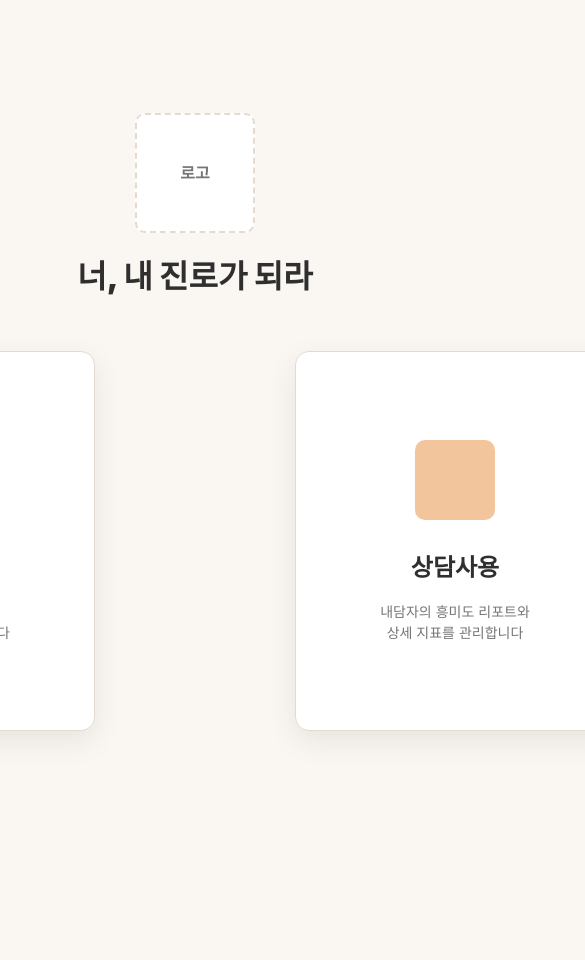
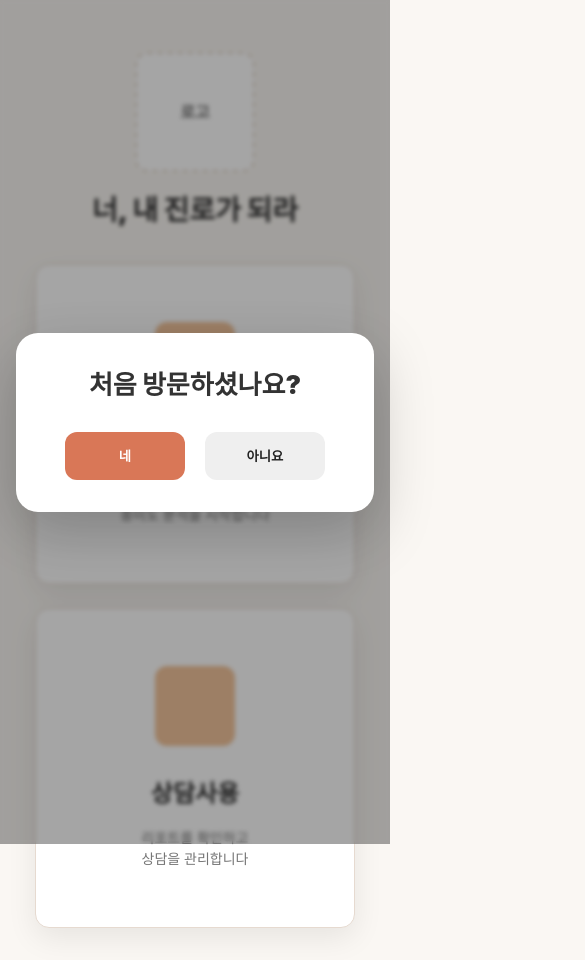
Before and after one commit to MUNJI-KANG/JINRO_IS_BACK, a React app in the folder JINRO_PROJ/frontend/: page / in a window 390 px wide. Shown: the top 960 px of the page, 585 px wide, since content can reach past the window. Before the commit the page ends 844 px from the top, so only its background shows below. Built offline with nearby package versions, Linux system fonts and the light colour scheme; no server answers; the HTML template or start-up script is replaced by a standard one.

Commit message:
home_onboarding

```diff
--- a/JINRO_PROJ/frontend/src/css/common_css/home.css
+++ b/JINRO_PROJ/frontend/src/css/common_css/home.css
@@ -1,128 +1,257 @@
 /* ===============================
-   HOME PAGE
+   HOME ROOT
 ================================ */
 
-.home-container {
-  display: flex;
-  flex-direction: column;
-  align-items: center;
-  justify-content: center;
+.home-container{
+  position:relative;
+  min-height:100vh;
+  width:100%;
+  padding:40px 20px;
+  box-sizing:border-box;
+  background:var(--bg-main);
 
-  width: 100vw;
-  height: 100vh;
+  display:flex;
+  flex-direction:column;
+  align-items:center;
+  justify-content:center;
 
-  padding: 20px;
-  box-sizing: border-box;
-
-  background: var(--bg-main);
+  overflow:hidden;
 }
 
 /* ===============================
    HEADER
 ================================ */
 
-.header-section {
-  text-align: center;
-  margin-bottom: 50px;
+.header-section{
+  text-align:center;
+  margin-bottom:60px;
+  position:relative;
+  z-index:1;
 }
 
-.logo-placeholder {
-  width: 120px;
-  height: 120px;
+.logo-placeholder{
+  width:120px;
+  height:120px;
+  border:2px dashed var(--border);
+  border-radius:12px;
 
-  border: 2px dashed var(--border);
-  border-radius: 10px;
+  display:flex;
+  align-items:center;
+  justify-content:center;
 
-  display: flex;
-  align-items: center;
-  justify-content: center;
-
-  margin: 0 auto 20px;
-
-  font-weight: bold;
-  color: var(--text-sub);
-
-  background: var(--bg-card);
+  margin:0 auto 22px;
+  font-weight:700;
+  color:var(--text-sub);
+  background:var(--bg-card);
 }
 
-.main-title {
-  color: var(--text-main);
-  font-size: 32px;
-  font-weight: 900;
+.main-title{
+  color:var(--text-main);
+  font-size:34px;
+  font-weight:900;
+  line-height:1.2;
 }
 
 /* ===============================
    CARD WRAPPER
 ================================ */
 
-.cards-wrapper {
-  display: flex;
-  gap: 200px;
+.cards-wrapper{
+  display:flex;
+  gap:120px;
+  flex-wrap:wrap;
+  justify-content:center;
+  position:relative;
+  z-index:1;
 }
 
 /* ===============================
    CARD
 ================================ */
 
-.card {
-  width: 320px;
-  height: 380px;
+.card{
+  width:320px;
+  height:380px;
+  border-radius:18px;
 
-  border-radius: 16px;
+  display:flex;
+  flex-direction:column;
+  align-items:center;
+  justify-content:center;
 
-  display: flex;
-  flex-direction: column;
-  align-items: center;
-  justify-content: center;
+  padding:30px;
+  box-sizing:border-box;
+  text-align:center;
 
-  padding: 30px;
-  text-align: center;
+  background:var(--bg-card);
+  border:1px solid var(--border);
 
-  background: var(--bg-card);
-
-  border: 1px solid var(--border);
-
-  cursor: pointer;
-
-  transition: all 0.25s ease;
+  cursor:pointer;
+  transition:all .25s ease;
 }
 
-/* hover */
-
-.card:hover {
-  background: var(--accent);
-  border: 2px solid var(--primary);
-  box-shadow: var(--shadow);
-  transform: translateY(-6px);
+.card:hover{
+  background:var(--accent);
+  border:2px solid var(--primary);
+  box-shadow:var(--shadow);
+  transform:translateY(-6px);
 }
 
 /* ===============================
    ICON
 ================================ */
 
-.icon-placeholder {
-  width: 80px;
-  height: 80px;
-
-  background: var(--secondary);
-  border-radius: 10px;
-
-  margin-bottom: 30px;
+.icon-placeholder{
+  width:80px;
+  height:80px;
+  background:var(--secondary);
+  border-radius:12px;
+  margin-bottom:30px;
 }
 
 /* ===============================
    TEXT
 ================================ */
 
-.card-title {
-  font-size: 24px;
-  font-weight: 800;
-  margin-bottom: 15px;
-  color: var(--text-main);
+.card-title{
+  font-size:24px;
+  font-weight:800;
+  margin-bottom:15px;
+  color:var(--text-main);
 }
 
-.card-desc {
-  font-size: 14px;
-  color: var(--text-sub);
-  line-height: 1.5;
+.card-desc{
+  font-size:14px;
+  color:var(--text-sub);
+  line-height:1.5;
 }
+
+/* ===============================
+   FIRST MODAL
+================================ */
+
+.first-modal-wrap{
+  position:fixed;
+  inset:0;
+
+  display:flex;
+  align-items:center;
+  justify-content:center;
+
+  background:rgba(0,0,0,.28);
+  z-index:20000;
+}
+
+.first-modal{
+  width:420px;
+  padding:44px;
+  box-sizing:border-box;
+
+  background:#ffffff;
+  border-radius:22px;
+
+  display:flex;
+  flex-direction:column;
+  align-items:center;
+  justify-content:center;
+
+  gap:28px;
+  box-shadow:0 20px 60px rgba(0,0,0,.22);
+}
+
+.first-modal-title{
+  font-size:26px;
+  font-weight:900;
+  text-align:center;
+  color:#333;
+}
+
+.first-modal-btns{
+  display:flex;
+  gap:20px;
+}
+
+.first-modal-btn{
+  width:120px;
+  height:48px;
+  border-radius:12px;
+  border:none;
+  font-weight:700;
+  cursor:pointer;
+  transition:all .2s ease;
+}
+
+.first-modal-btn.yes{
+  background:var(--primary);
+  color:#fff;
+}
+
+.first-modal-btn.no{
+  background:#efefef;
+  color:#222;
+}
+
+.first-modal-btn:hover{
+  transform:translateY(-1px);
+}
+
+/* ===============================
+   MODAL BLUR
+================================ */
+
+.modal-open::before{
+  content:"";
+  position:fixed;
+  inset:0;
+  backdrop-filter:blur(2px);
+  background:rgba(0,0,0,.10);
+  z-index:15000;
+  pointer-events:none;
+}
+
+/* ===============================
+   RESPONSIVE
+================================ */
+
+@media (max-width: 1024px){
+  .cards-wrapper{
+    gap:40px;
+  }
+}
+
+@media (max-width: 768px){
+  .home-container{
+    padding:32px 16px;
+    justify-content:flex-start;
+  }
+
+  .header-section{
+    margin-top:20px;
+    margin-bottom:36px;
+  }
+
+  .main-title{
+    font-size:28px;
+  }
+
+  .cards-wrapper{
+    gap:24px;
+  }
+
+  .card{
+    width:100%;
+    max-width:320px;
+    height:320px;
+  }
+
+  .first-modal{
+    width:min(420px, calc(100vw - 32px));
+    padding:32px 24px;
+  }
+
+  .first-modal-btns{
+    width:100%;
+    justify-content:center;
+    flex-wrap:wrap;
+  }
+}
--- /dev/null
+++ b/JINRO_PROJ/frontend/src/css/student_css/s_onboarding/HomeOnboarding.css
@@ -0,0 +1,86 @@
+.home-onboard-layer{
+  position:fixed;
+  inset:0;
+  background:rgba(0,0,0,.18);
+  z-index:9000;
+}
+
+.home-onboard-spot{
+  position:fixed;
+  border-radius:18px;
+  box-shadow:
+    0 0 0 9999px rgba(0,0,0,.18),
+    0 0 0 3px var(--primary);
+  z-index:9001;
+  pointer-events:none;
+  transition:
+    top .2s ease,
+    left .2s ease,
+    width .2s ease,
+    height .2s ease;
+}
+
+.home-onboard-guide{
+  position:fixed;
+  z-index:9002;
+  color:#ffffff;
+  text-align:center;
+  pointer-events:auto;
+}
+
+.home-onboard-title{
+  font-size:34px;
+  font-weight:900;
+  line-height:1.2;
+  margin-bottom:12px;
+  text-shadow:
+    0 4px 12px rgba(0,0,0,.35);
+}
+
+.home-onboard-desc{
+  font-size:18px;
+  line-height:1.6;
+  margin-bottom:20px;
+  text-shadow:
+    0 3px 10px rgba(0,0,0,.3);
+  word-break:keep-all;
+}
+
+.home-onboard-btn{
+  border:none;
+  cursor:pointer;
+  min-width:120px;
+  height:52px;
+  padding:0 28px;
+  border-radius:14px;
+  background:#ec8a63;
+  color:#ffffff;
+  font-size:18px;
+  font-weight:700;
+  box-shadow:0 10px 24px rgba(0,0,0,.18);
+  transition:all .2s ease;
+}
+
+.home-onboard-btn:hover{
+  transform:translateY(-1px);
+  opacity:.96;
+}
+
+.home-onboard-btn:active{
+  transform:translateY(1px);
+}
+
+@media (max-width: 768px){
+  .home-onboard-guide{
+    width:calc(100vw - 32px) !important;
+    left:16px !important;
+  }
+
+  .home-onboard-title{
+    font-size:28px;
+  }
+
+  .home-onboard-desc{
+    font-size:16px;
+  }
+}
--- a/JINRO_PROJ/frontend/src/pages/common/Home.jsx
+++ b/JINRO_PROJ/frontend/src/pages/common/Home.jsx
@@ -1,35 +1,51 @@
-import React, { useEffect } from "react";
-
-import { useNavigate, useNavigationType  } from "react-router-dom";
+import React, { useState } from "react";
+import { useNavigate } from "react-router-dom";
 
 import "../../css/common_css/home.css";
-import api from '../../services/app'
-import { useDispatch } from 'react-redux';
-import { clearVideos } from '../../redux/cVideos'
+import HomeOnboarding from "../student/s_onboarding/HomeOnboarding.jsx";
 
 const Home = () => {
   const navigate = useNavigate();
-  const dispatch = useDispatch();
 
-  useEffect(() => {
-    sessionStorage.clear();
-    localStorage.clear();
-    dispatch(clearVideos());
-    api.get('client/session/clear');
+  const [ask, setAsk] = useState(true);
+  const [onboard, setOnboard] = useState(false);
 
-  }, []);
+  const handleYes = () => {
+    localStorage.setItem("needAgreementOnboarding", "true");
 
-  const handleCounselorClick = () => {
-    navigate("/counselor/login");
+    setAsk(false);
+
+    setTimeout(() => {
+      setOnboard(true);
+    }, 150);
   };
 
-  // ✅ 이거 추가 안 해서 에러난 거야
-  const handleStudentClick = () => {
-    navigate("/student/agreement");
+  const handleNo = () => {
+    setAsk(false);
   };
 
   return (
-    <div className="home-container">
+    <div className={`home-container ${ask ? "modal-open" : ""}`}>
+      {ask && (
+        <div className="first-modal-wrap">
+          <div className="first-modal">
+            <h2 className="first-modal-title">처음 방문하셨나요?</h2>
+
+            <div className="first-modal-btns">
+              <button className="first-modal-btn yes" onClick={handleYes} type="button">
+                네
+              </button>
+
+              <button className="first-modal-btn no" onClick={handleNo} type="button">
+                아니요
+              </button>
+            </div>
+          </div>
+        </div>
+      )}
+
+      {onboard && <HomeOnboarding onClose={() => setOnboard(false)} />}
+
       <div className="header-section">
         <div className="logo-placeholder">로고</div>
         <h1 className="main-title">너, 내 진로가 되라</h1>
@@ -37,28 +53,28 @@ const Home = () => {
 
       <div className="cards-wrapper">
         <div
-          className="card client-card"
-          onClick={handleStudentClick}
-          style={{ cursor: "pointer" }}
+          className="card onboard-start-card"
+          onClick={() => navigate("/student/agreement")}
         >
           <div className="icon-placeholder"></div>
           <h2 className="card-title">내담자용</h2>
           <p className="card-desc">
-            상담 영상을 시청하고<br />
+            상담 영상을 시청하고
+            <br />
             흥미도 분석을 시작합니다
           </p>
         </div>
 
         <div
-          className="card counselor-card"
-          onClick={handleCounselorClick}
-          style={{ cursor: "pointer" }}
+          className="card"
+          onClick={() => navigate("/counselor/login")}
         >
           <div className="icon-placeholder"></div>
           <h2 className="card-title">상담사용</h2>
           <p className="card-desc">
-            내담자의 흥미도 리포트와<br />
-            상세 지표를 관리합니다
+            리포트를 확인하고
+            <br />
+            상담을 관리합니다
           </p>
         </div>
       </div>
--- /dev/null
+++ b/JINRO_PROJ/frontend/src/pages/student/s_onboarding/HomeOnboarding.jsx
@@ -0,0 +1,105 @@
+import { useEffect, useState } from "react";
+import "../../../css/student_css/s_onboarding/HomeOnboarding.css";
+
+const GUIDE_WIDTH = 420;
+const SPOT_PADDING = 12;
+
+export default function HomeOnboarding({ onClose }) {
+
+  const [spotStyle, setSpotStyle] = useState({});
+  const [guideStyle, setGuideStyle] = useState({});
+
+  useEffect(() => {
+
+    const updatePosition = () => {
+
+      const el = document.querySelector(".onboard-start-card");
+      if (!el) return;
+
+      const rect = el.getBoundingClientRect();
+      const vh = window.innerHeight;
+
+      const guideHeight = 180;
+
+      /* ⭐ spotlight */
+      setSpotStyle({
+        top: rect.top - SPOT_PADDING,
+        left: rect.left - SPOT_PADDING,
+        width: rect.width + SPOT_PADDING * 2,
+        height: rect.height + SPOT_PADDING * 2
+      });
+
+      /* ⭐ 기본 위치 = 카드 좌측 */
+      let left = rect.left - GUIDE_WIDTH - 60;
+      let top = rect.top + rect.height / 2 - guideHeight / 2;
+
+      /* ⭐ 좌측 공간 부족 → 카드 아래 */
+      if (left < 20) {
+        left = rect.left + rect.width / 2 - GUIDE_WIDTH / 2;
+        top = rect.bottom + 32;
+      }
+
+      /* ⭐ 아래 넘침 → 카드 위 */
+      if (top + guideHeight > vh - 20) {
+        top = rect.top - guideHeight - 24;
+      }
+
+      /* ⭐ 위도 넘침 → 화면 중앙 */
+      if (top < 20) {
+        top = vh / 2 - guideHeight / 2;
+      }
+
+      setGuideStyle({
+        left,
+        top,
+        width: GUIDE_WIDTH
+      });
+
+    };
+
+    const timer = setTimeout(updatePosition, 80);
+
+    window.addEventListener("resize", updatePosition);
+    window.addEventListener("scroll", updatePosition, true);
+
+    return () => {
+      clearTimeout(timer);
+      window.removeEventListener("resize", updatePosition);
+      window.removeEventListener("scroll", updatePosition, true);
+    };
+
+  }, []);
+
+  return (
+    <>
+      <div className="home-onboard-layer" />
+
+      <div
+        className="home-onboard-spot"
+        style={spotStyle}
+      />
+
+      <div
+        className="home-onboard-guide"
+        style={guideStyle}
+      >
+        <div className="home-onboard-title">
+          진단 시작
+        </div>
+
+        <div className="home-onboard-desc">
+          내담자용 카드를 눌러<br/>
+          진단 절차를 시작해주세요.
+        </div>
+
+        <button
+          className="home-onboard-btn"
+          onClick={onClose}
+          type="button"
+        >
+          시작하기
+        </button>
+      </div>
+    </>
+  );
+}
```
